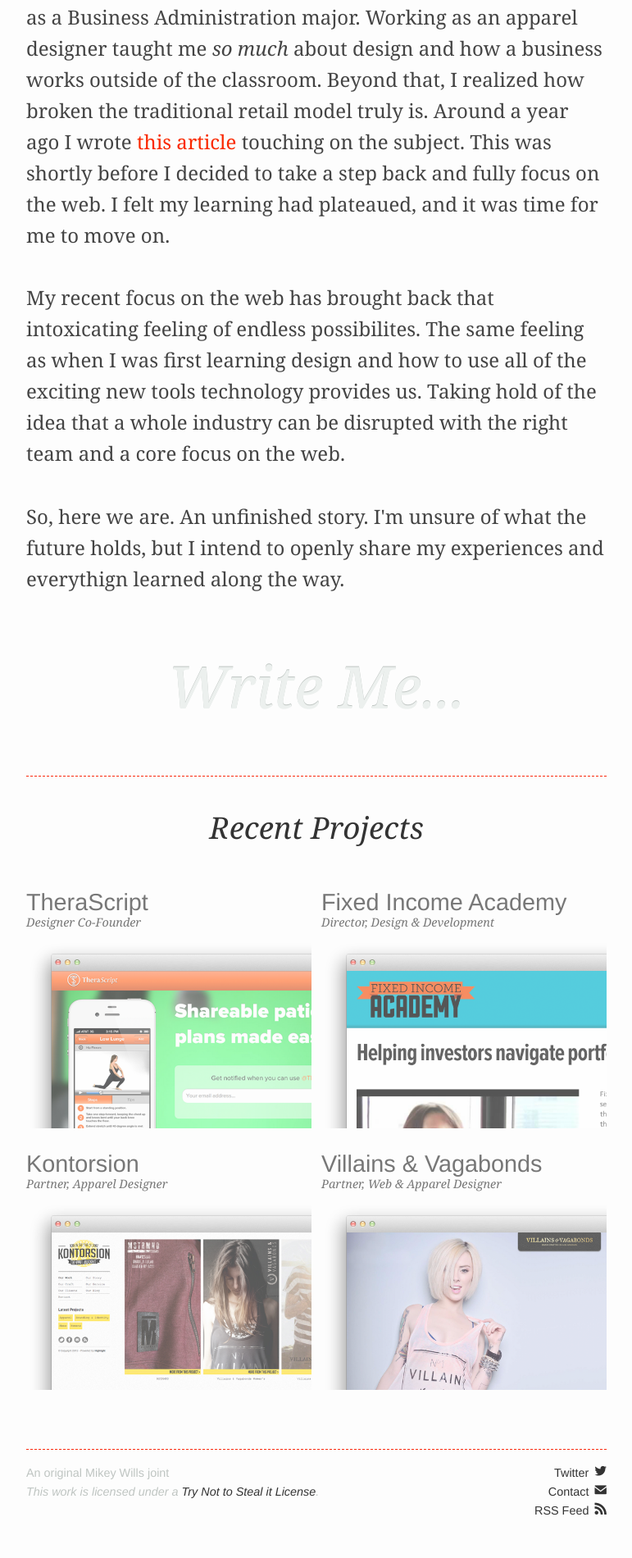
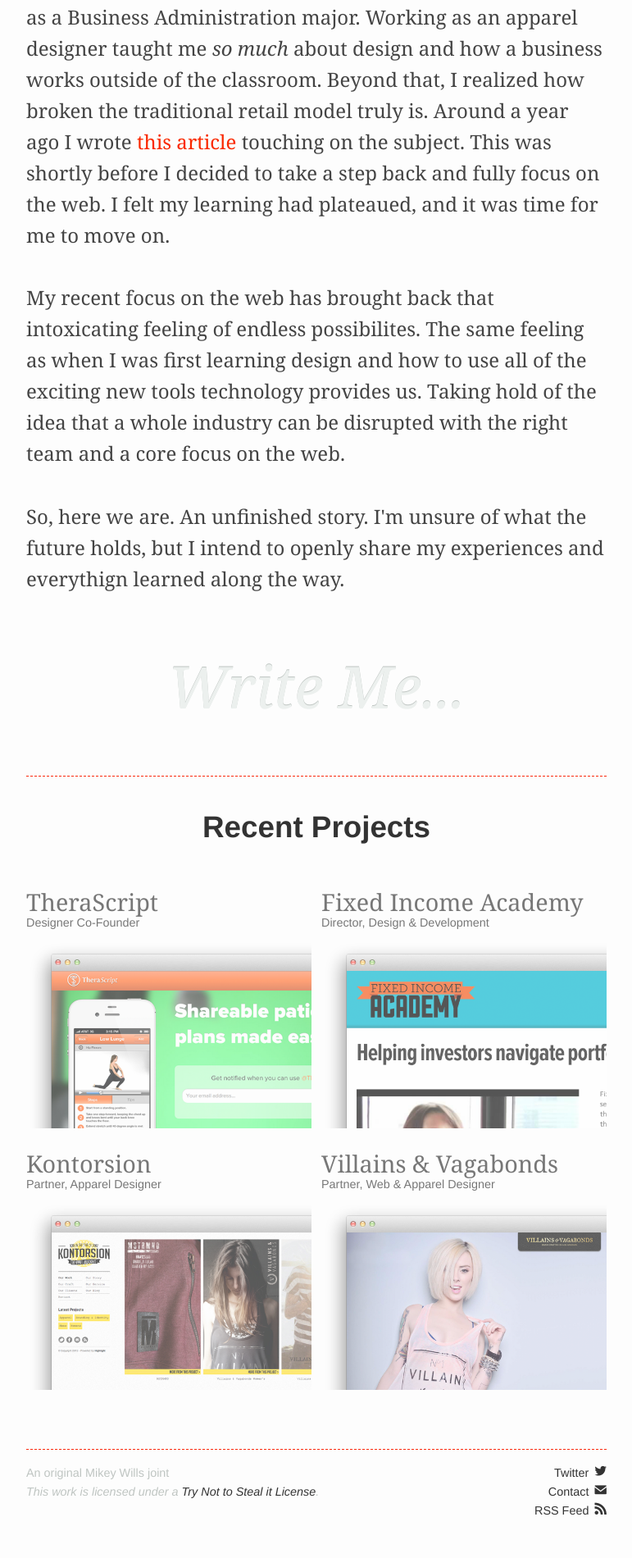
Before and after one commit to mukealicious/mukealicious.github.io, a Jekyll site: the page built from info.html, in a window 1280 px wide. Shown: the part 1669-3569 px from the top of the page at 82% size, without its empty margins (254-1025 px from the left). Built offline with Jekyll 4.4.1, drawn with Linux system fonts in a browser that asks for light colours; some web fonts are replaced; Markdown is read by kramdown in place of the engine named in the settings.

Commit message:
Changed recent project title fonts/weights around. Also section headers to recent projects and previous posts.

```diff
--- a/info.html
+++ b/info.html
@@ -36,7 +36,7 @@
   </article>
 <!-- Recent Projects -->
   <article class="recent-projects">
-    <h2 class="emote">Recent Projects</h2>
+    <h2>Recent Projects</h2>
     <div class="project">
       <a href="http://therascript.com" title="TheraScript">
       <h4>TheraScript</h4>
--- a/stylesheets/screen.css
+++ b/stylesheets/screen.css
@@ -380,6 +380,10 @@
   text-align: center;
 }
 /* line 103, ../sass/screen.scss */
+article.hi h1 {
+  margin-bottom: 0;
+}
+/* line 106, ../sass/screen.scss */
 article.hi h2 {
   font-style: italic;
 }
@@ -396,7 +400,7 @@
    Info Page
 -------------------------------------------------------------------- */
 /* Bio Section */
-/* line 115, ../sass/screen.scss */
+/* line 118, ../sass/screen.scss */
 .bio {
   width: 100%;
   float: right;
@@ -413,14 +417,14 @@
   border-top: 1px dashed #fa2900;
   margin: 1em auto 1em auto;
 }
-/* line 119, ../sass/screen.scss */
+/* line 122, ../sass/screen.scss */
 .bio h1, .bio h2 {
   display: block;
   width: 100%;
   color: #ecf0ee;
   text-shadow: #bfc5c2 0 -1px 0;
 }
-/* line 125, ../sass/screen.scss */
+/* line 128, ../sass/screen.scss */
 .bio h2 {
   -webkit-transition-duration: 0.2s;
   -moz-transition-duration: 0.2s;
@@ -428,24 +432,24 @@
   -o-transition-duration: 0.2s;
   transition-duration: 0.2s;
 }
-/* line 127, ../sass/screen.scss */
+/* line 130, ../sass/screen.scss */
 .bio h2 a {
   color: inherit;
 }
-/* line 130, ../sass/screen.scss */
+/* line 133, ../sass/screen.scss */
 .bio h2 a:hover {
   text-decoration: none;
 }
-/* line 135, ../sass/screen.scss */
+/* line 138, ../sass/screen.scss */
 .bio img.face {
   width: 11em;
 }
-/* line 138, ../sass/screen.scss */
+/* line 141, ../sass/screen.scss */
 .bio p {
   margin-top: 1.6em;
   text-align: left;
 }
-/* line 143, ../sass/screen.scss */
+/* line 146, ../sass/screen.scss */
 .bio [class^="ss-"]:hover:before, .bio [class*=" ss-"]:hover:before {
   -webkit-transform: rotate(-15deg);
   -moz-transform: rotate(-15deg);
@@ -454,27 +458,27 @@
   transform: rotate(-15deg);
 }
 
-/* line 149, ../sass/screen.scss */
+/* line 152, ../sass/screen.scss */
 a.ss-write:before {
   font-size: 0.75em;
 }
 
 /* Recent Projects Section */
-/* line 155, ../sass/screen.scss */
+/* line 158, ../sass/screen.scss */
 .recent-projects {
   margin-bottom: 1.6em;
 }
-/* line 156, ../sass/screen.scss */
+/* line 159, ../sass/screen.scss */
 .recent-projects h2 {
   text-align: center;
 }
-/* line 160, ../sass/screen.scss */
+/* line 163, ../sass/screen.scss */
 .recent-projects a {
   text-decoration: none;
   color: #333333;
 }
 
-/* line 166, ../sass/screen.scss */
+/* line 169, ../sass/screen.scss */
 .project {
   width: 49.15254%;
   float: left;
@@ -488,40 +492,46 @@
   -o-transition-duration: 0.2s;
   transition-duration: 0.2s;
 }
-/* line 168, ../sass/screen.scss */
+/* line 171, ../sass/screen.scss */
 .project:nth-child(odd) {
   float: right;
   margin-right: 0;
   #margin-left: -0.5em;
   display: inline;
 }
-/* line 172, ../sass/screen.scss */
+/* line 175, ../sass/screen.scss */
 .project:hover {
   opacity: 1;
 }
-/* line 175, ../sass/screen.scss */
+/* line 178, ../sass/screen.scss */
 .project h4 {
+  font-family: "adobe-garamond-pro", Georgia, serif;
   line-height: 1;
   margin-bottom: -0.45em;
+}
+/* line 183, ../sass/screen.scss */
+.project .sub {
+  font-family: "freight-sans-pro", "HelveticaNeue-Light", "Helvetica Neue Light", "Helvetica Neue", Helvetica, Arial, "Lucida Grande", sans-serif;
+  font-style: normal;
 }
 
 /* --------------------------------------------------------------------
    Writing
 -------------------------------------------------------------------- */
 /* Post */
-/* line 187, ../sass/screen.scss */
+/* line 195, ../sass/screen.scss */
 article.short.post {
   border-bottom: 1px dashed #fa2900;
 }
 
-/* line 191, ../sass/screen.scss */
+/* line 199, ../sass/screen.scss */
 h1.post-title {
   text-align: center;
   color: #ecf0ee;
   text-shadow: #bfc5c2 0px -1px 0;
 }
 
-/* line 197, ../sass/screen.scss */
+/* line 205, ../sass/screen.scss */
 span.timestamp {
   display: block;
   text-align: center;
@@ -538,30 +548,30 @@
   margin: 1em auto 1em auto;
 }
 
-/* line 206, ../sass/screen.scss */
+/* line 214, ../sass/screen.scss */
 img.post-image {
   margin-top: 0.8em;
 }
 
-/* line 210, ../sass/screen.scss */
+/* line 218, ../sass/screen.scss */
 div.post-content {
   margin-top: 1.6em;
   margin-bottom: 3.2em;
 }
-/* line 213, ../sass/screen.scss */
+/* line 221, ../sass/screen.scss */
 div.post-content ul {
   font-size: 0.86667em;
   line-height: 1.84615em;
 }
 
 /* Previous Posts */
-/* line 220, ../sass/screen.scss */
+/* line 228, ../sass/screen.scss */
 div.more-posts h3 {
   text-align: center;
   margin-bottom: 1em;
 }
 
-/* line 226, ../sass/screen.scss */
+/* line 234, ../sass/screen.scss */
 ul.recent-posts a {
   -webkit-transition-duration: 0;
   -moz-transition-duration: 0;
@@ -569,11 +579,11 @@
   -o-transition-duration: 0;
   transition-duration: 0;
 }
-/* line 228, ../sass/screen.scss */
+/* line 236, ../sass/screen.scss */
 ul.recent-posts a:hover {
   color: #333333;
 }
-/* line 232, ../sass/screen.scss */
+/* line 240, ../sass/screen.scss */
 ul.recent-posts li {
   display: block;
   clear: both;
@@ -585,7 +595,7 @@
   border-bottom: 1px solid #ecf0ee;
   padding: 0.25em 0;
 }
-/* line 239, ../sass/screen.scss */
+/* line 247, ../sass/screen.scss */
 ul.recent-posts li:hover {
   background: #89fdc2;
   color: #333333;
@@ -593,12 +603,12 @@
   padding-right: 1em;
 }
 
-/* line 248, ../sass/screen.scss */
+/* line 256, ../sass/screen.scss */
 span.title {
   float: left;
 }
 
-/* line 251, ../sass/screen.scss */
+/* line 259, ../sass/screen.scss */
 span.date {
   float: right;
   font-size: 0.6em;
@@ -610,7 +620,7 @@
    Misc
 -------------------------------------------------------------------- */
 /* Type Elements */
-/* line 264, ../sass/screen.scss */
+/* line 272, ../sass/screen.scss */
 h1.alpha {
   margin-bottom: 0.8em;
   text-align: center;
@@ -618,31 +628,31 @@
   text-shadow: #bfc5c2 0px -1px 0;
 }
 
-/* line 272, ../sass/screen.scss */
+/* line 280, ../sass/screen.scss */
 blockquote {
   background: rgba(137, 253, 194, 0.3);
 }
-/* line 274, ../sass/screen.scss */
+/* line 282, ../sass/screen.scss */
 blockquote p {
   color: #666666;
   font-style: italic;
   padding: 0.25em 0 0.25em 1.5em;
 }
 
-/* line 281, ../sass/screen.scss */
+/* line 289, ../sass/screen.scss */
 article ul {
   margin-bottom: 1.6em;
 }
-/* line 283, ../sass/screen.scss */
+/* line 291, ../sass/screen.scss */
 article ul a {
   color: #fa2900;
 }
-/* line 285, ../sass/screen.scss */
+/* line 293, ../sass/screen.scss */
 article ul a:hover {
   text-decoration: underline;
 }
 
-/* line 291, ../sass/screen.scss */
+/* line 299, ../sass/screen.scss */
 code {
   display: block;
   background: #666666;
@@ -676,18 +686,18 @@
 }
 /* < 875px */
 @media screen and (max-width: 875px) {
-  /* line 323, ../sass/screen.scss */
+  /* line 331, ../sass/screen.scss */
   .container {
     max-width: 24em;
   }
 
-  /* line 326, ../sass/screen.scss */
+  /* line 334, ../sass/screen.scss */
   img#logo {
     position: inherit;
     margin-bottom: 0.25em;
   }
 
-  /* line 331, ../sass/screen.scss */
+  /* line 339, ../sass/screen.scss */
   .project {
     width: 100%;
     float: right;
@@ -698,18 +708,18 @@
     margin: 1.25em 0;
     text-align: center;
   }
-  /* line 337, ../sass/screen.scss */
+  /* line 345, ../sass/screen.scss */
   .project img {
     margin-top: -0.5em;
   }
 
-  /* line 342, ../sass/screen.scss */
+  /* line 350, ../sass/screen.scss */
   span.date, span.title {
     float: left;
     clear: both;
   }
 
-  /* line 346, ../sass/screen.scss */
+  /* line 354, ../sass/screen.scss */
   span.date {
     margin-top: -0.75em;
   }
@@ -722,7 +732,7 @@
     line-height: 1.5em;
   }
 
-  /* line 357, ../sass/screen.scss */
+  /* line 365, ../sass/screen.scss */
   .container {
     padding: 0 0.75em;
   }
--- a/writing.html
+++ b/writing.html
@@ -21,7 +21,7 @@
   </article>
   {% endfor %}
   <div class="widget more-posts">
-    <h3 class="emote">Previous Posts</h3>
+    <h3>Previous Posts</h3>
     <ul class="recent-posts">
     {% for post in site.posts %}
       <a href="{{ post.url }}" title="{{ post.title }}">
```
Also changed, not shown: sass/screen.scss (+8 -0 lines), stylesheets/demo.css (+53 -43 lines).
